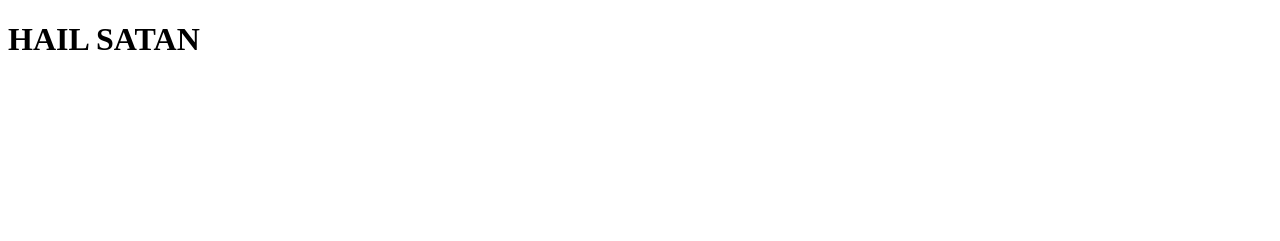
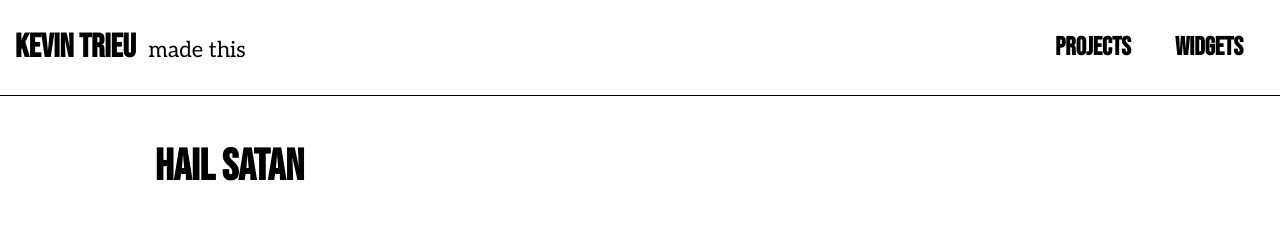
Before and after one commit to ktrieu/ktrieu.github.io, a Gatsby site: page / in a window 1280 px wide. Built offline with nearby package versions, Linux system fonts and the light colour scheme; Gatsby itself is replaced by a stand-in of ours.

Commit message:
Add basic page shell

```diff
--- /dev/null
+++ b/src/components/layout.tsx
@@ -0,0 +1,64 @@
+import React from "react"
+import { Helmet } from "react-helmet"
+
+import styled, { createGlobalStyle } from "styled-components"
+import { desktopOnly, mobileOnly } from "../../utils/breakpoints"
+
+import Navbar from "./navbar"
+
+const GlobalStyle = createGlobalStyle`
+	@import url("https://fonts.googleapis.com/css2?family=Aleo:ital@0;1&family=Bebas+Neue&display=swap");
+
+	body {
+		font-family: "Aleo";
+	}
+
+	h1,
+	h2,
+	h3,
+	h4,
+	h5,
+	h6 {
+		font-family: "Bebas Neue";
+	}
+
+	body {
+		margin: 0;
+
+		${desktopOnly`
+			font-size: 22px;
+		`}
+	}
+`
+
+const Container = styled.div`
+  padding: 15px;
+  margin-left: auto;
+  margin-right: auto;
+
+  ${mobileOnly`
+		max-width: 750px;
+	`};
+
+  ${desktopOnly`
+		max-width: 970px;
+	`};
+`
+
+const Layout: React.FC = props => {
+  return (
+    <>
+      <Helmet>
+        <link
+          href="https://fonts.googleapis.com/css2?family=Aleo:ital@0;1&family=Bebas+Neue&display=swap"
+          rel="stylesheet"
+        />
+      </Helmet>
+      <GlobalStyle />
+      <Navbar />
+      <Container>{props.children}</Container>
+    </>
+  )
+}
+
+export default Layout
--- /dev/null
+++ b/src/components/navbar/brand.tsx
@@ -0,0 +1,37 @@
+import { Link } from "gatsby"
+import React, { useEffect, useState } from "react"
+
+import styled from "styled-components"
+
+const BrandContainer = styled.div`
+  display: flex;
+  align-items: baseline;
+  margin-right: auto;
+`
+
+const Brand = styled(Link)`
+  margin-right: 1ch;
+  text-decoration: none;
+  color: inherit;
+`
+
+const TAGLINES = ["dot com", "made this"]
+
+const NavbarBrand = () => {
+  const [tagline, setTagline] = useState<string | null>("")
+
+  useEffect(() => {
+    setTagline(TAGLINES[Math.floor(Math.random() * TAGLINES.length)])
+  }, [])
+
+  return (
+    <BrandContainer>
+      <Brand to="/">
+        <h1>Kevin Trieu</h1>
+      </Brand>
+      {tagline && <p>{tagline}</p>}
+    </BrandContainer>
+  )
+}
+
+export default NavbarBrand
--- /dev/null
+++ b/src/components/navbar/index.tsx
@@ -0,0 +1,26 @@
+import React from "react"
+
+import styled from "styled-components"
+import NavbarBrand from "./brand"
+import NavbarItem from "./item"
+
+const NavbarNav = styled.nav`
+  border-bottom: 1px solid black;
+  padding-left: 15px;
+  padding-right: 15px;
+
+  display: flex;
+  align-items: center;
+`
+
+const Navbar: React.FC = () => {
+  return (
+    <NavbarNav>
+      <NavbarBrand />
+      <NavbarItem to="/projects" text="Projects" />
+      <NavbarItem to="/widgets" text="Widgets" />
+    </NavbarNav>
+  )
+}
+
+export default Navbar
--- /dev/null
+++ b/src/components/navbar/item.tsx
@@ -0,0 +1,34 @@
+import { Link } from "gatsby"
+import React from "react"
+
+import styled from "styled-components"
+
+interface NavbarItemProps {
+  to: string
+  text: string
+}
+
+const ItemLink = styled(Link)`
+  margin: 0 1em;
+  text-decoration: none;
+  color: inherit;
+
+  .link-active {
+    text-decoration: underline;
+  }
+
+  h3 {
+    margin-top: 0;
+    margin-bottom: 0;
+  }
+`
+
+const NavbarItem: React.FC<NavbarItemProps> = props => {
+  return (
+    <ItemLink to={props.to} activeClassName="link-active">
+      <h3>{props.text}</h3>
+    </ItemLink>
+  )
+}
+
+export default NavbarItem
--- a/src/pages/index.tsx
+++ b/src/pages/index.tsx
@@ -1,7 +1,12 @@
 import React from "react"
+import Layout from "../components/layout"
 
 const Main: React.FC = () => {
-  return <h1>HAIL SATAN</h1>
+  return (
+    <Layout>
+      <h1>HAIL SATAN</h1>
+    </Layout>
+  )
 }
 
 export default Main
--- /dev/null
+++ b/utils/breakpoints.ts
@@ -0,0 +1,14 @@
+const MOBILE_MAX_WIDTH = 768
+const DESKTOP_MIN_WIDTH = 769
+
+export const desktopOnly = (style: TemplateStringsArray | string) => `
+		@media (min-width: ${DESKTOP_MIN_WIDTH}px) {
+			${style}
+		}
+	`
+
+export const mobileOnly = (style: TemplateStringsArray | string) => `
+		@media (max-width: ${MOBILE_MAX_WIDTH}px) {
+			${style}
+		}
+	`
```
